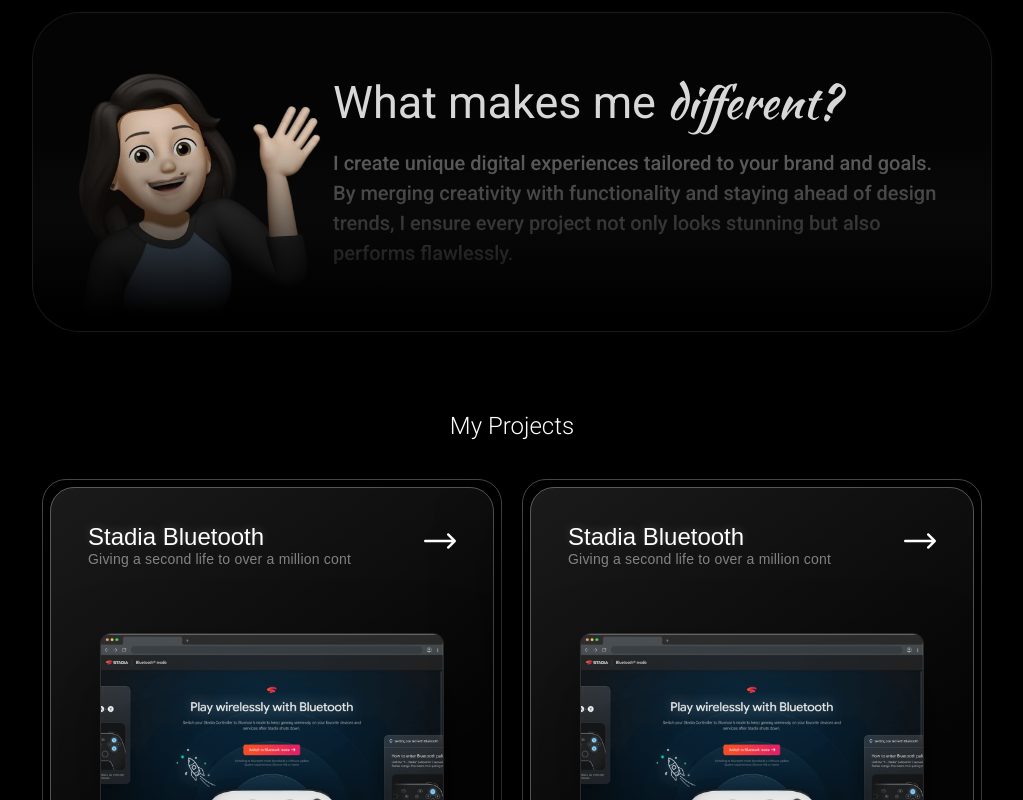
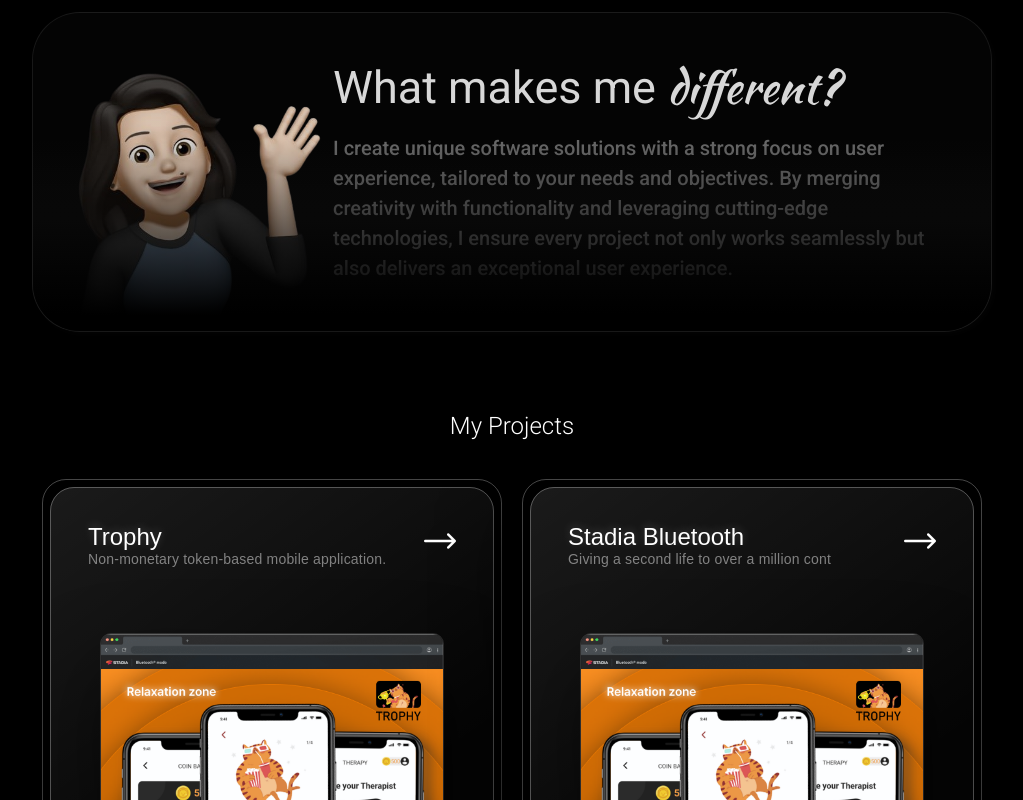
Before and after one commit to minuri12/PortfolioHewage, a React (Create React App) app: page /Work in a window 1280 px wide. Shown: the part 860-1660 px from the top of the page, without its empty margins (128-1151 px from the left). Built offline with nearby package versions, Linux system fonts and the light colour scheme.

Commit message:
Project1 Cover Complete

```diff
--- a/src/Pages/Work/Work.jsx
+++ b/src/Pages/Work/Work.jsx
@@ -138,10 +138,11 @@
             </div>
 
             <div className="description seconDes">
-              I create unique digital experiences tailored to your brand and
-              goals. By merging creativity with functionality and staying ahead
-              of design trends, I ensure every project not only looks stunning
-              but also performs flawlessly.
+              I create unique software solutions with a strong focus on user
+              experience, tailored to your needs and objectives. By merging
+              creativity with functionality and leveraging cutting-edge
+              technologies, I ensure every project not only works seamlessly but
+              also delivers an exceptional user experience.
             </div>
           </div>
         </div>
@@ -155,11 +156,9 @@
               <div className="project-card-outline2">
                 <div className="CardHead">
                   <div>
-                    <div className="text-projectcard-title">
-                      Stadia Bluetooth
-                    </div>
+                    <div className="text-projectcard-title">Trophy</div>
                     <div className="text-projectcard-description">
-                      Giving a second life to over a million cont
+                      Non-monetary token-based mobile application.
                     </div>
                   </div>
                   <div>
@@ -251,7 +250,7 @@
       </div>
       <div className="bigtextwrap">
         <div className="Bigtext1">
-          Designer with a passion for<span> shaping </span>the digital world.
+          Crafting the future as a<span> passionate </span> Software Engineer.
         </div>
       </div>
       <div className="Volhead">Other Projects</div>
```
Also changed, not shown: src/Assets/Project1.png.
